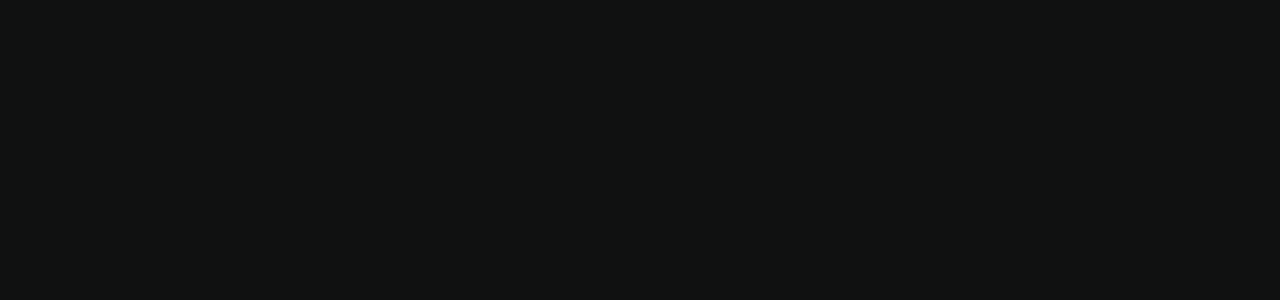
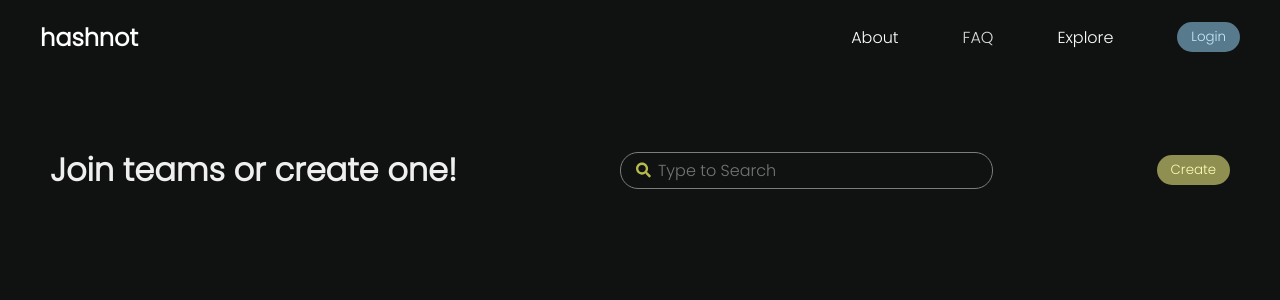
Before and after one commit to ag-wnl/hashnot, a React (Create React App) app: page /explore in a window 1280 px wide. Before the commit this address had no page. Shown: the top 300 px of the page. Built offline with nearby package versions, Linux system fonts and the light colour scheme.

Commit message:
search fix

```diff
--- a/package.json
+++ b/package.json
@@ -11,6 +11,7 @@
     "@testing-library/user-event": "^13.5.0",
     "react": "^18.2.0",
     "react-dom": "^18.2.0",
+    "react-icons": "^4.10.1",
     "react-router-dom": "^6.15.0",
     "react-scripts": "5.0.1",
     "web-vitals": "^2.1.4"
--- a/src/App.css
+++ b/src/App.css
@@ -3,6 +3,23 @@
 
 .body{
   font-family: 'Poppins', sans-serif;
+}
+
+.create-btn {
+  background-color: #8e8f50;
+  color: #fbffb6;
+  font-family: 'Poppins', sans-serif;
+  border: none;
+  border-radius: 18px;
+  padding: 5px;
+  padding-left: 14px;
+  padding-right: 14px;
+  cursor: pointer;
+  transition: 0.2s ease-in-out;
+}
+
+.create-btn:hover {
+  background-color: #7d7e34;
 }
 
 .banner {
@@ -92,6 +109,7 @@
   display: flex;
   flex-direction: column;
   margin-top: 5rem;
+  margin-bottom: 5rem;
 }
 
 .user-card-row {
@@ -106,3 +124,10 @@
   height: 40px;
   border-radius: 6px;
 }
+
+.explore-header {
+  display: flex;
+  flex-direction: row;
+  justify-content: space-between;
+  align-items: center;
+}
--- a/src/App.js
+++ b/src/App.js
@@ -3,6 +3,7 @@ import {BrowserRouter, Routes, Route} from 'react-router-dom'
 import Home from './pages/Home';
 import Account from './pages/Account';
 import About from './pages/About';
+import Explore from './pages/Explore';
 
 function App() {
   return (
@@ -14,6 +15,7 @@ function App() {
               <Route path='/home' element = {<Home />} />
               <Route path='/about' element = {<About />} />
               <Route path='/account' element = {<Account />} />
+              <Route path='/explore' element = {<Explore />} />
             </Routes>
           </BrowserRouter>
       </div>
--- /dev/null
+++ b/src/components/ExploreSearch.js
@@ -0,0 +1,40 @@
+import React, { useState } from "react";
+import {FaSearch} from "react-icons/fa"
+import '../components/component.css';
+
+// This is the search bar for the explore
+
+function ExploreSearch({ setResults }) {
+
+    const [input, setInput] = useState("")
+
+    //fetching data from API
+    const fetchData = (value) => {
+        fetch("https://jsonplaceholder.typicode.com/users").then((response) => response.json()).then(json => {
+            const results = json.filter((user) => {
+                return value &&  user && user.name && user.name.toLowerCase().includes(value)
+            });
+            setResults(results);
+        });
+    }
+
+    //checking when searchbar text changes
+    const handleChange = (value) => {
+        setInput(value)
+        fetchData(value)
+    }
+
+    return (
+        <>
+            <div class = 'search-wrap' >
+                <FaSearch class = 'search-icon' />
+                <input placeholder="Type to Search"
+                value={input}
+                onChange={(e) => handleChange(e.target.value)}
+                />
+            </div>
+        </>
+    );
+}
+
+export default ExploreSearch;
--- a/src/components/Navbar.js
+++ b/src/components/Navbar.js
@@ -18,7 +18,7 @@ function Navbar() {
                     <ul class = 'nav-right'>
                         <li><Link to="/about" class = 'link-react'>About</Link></li>
                         <li>FAQ</li>
-                        <li>Explore</li>
+                        <li><Link to="/explore" class = 'link-react'>Explore</Link></li>
                         {/* <li>{isAuthenticated && <p>{user.name}</p>}</li> */}
                         {
                             isAuthenticated ? (
--- a/src/components/component.css
+++ b/src/components/component.css
@@ -76,5 +76,37 @@
 
 .link-react {
     text-decoration: none;
-    color: #d7dbdc;
+    color: #ffffff;
 }
+
+.search-wrap {
+    min-width: 300px;
+    color: rgb(233, 233, 233);
+    background-color: #101111;
+    border: 1px solid rgb(125, 125, 125);
+    border-radius: 18px;
+    height: 2.2rem;
+    padding: 0 15px;
+    display: flex;
+    align-items: center;
+}
+
+input {
+    background-color: transparent;
+    color: rgb(233, 233, 233);
+    font-family: 'Poppins', sans-serif;
+    border: none;
+    height: 100%;
+    font-size: 1rem;
+    width: 100%;
+    margin-left: 5px;
+}
+
+input:focus {
+    outline: none;
+    color: rgb(233, 233, 233);
+}
+
+.search-icon {
+    color: #b5bb4c;
+}
--- a/src/pages/Account.js
+++ b/src/pages/Account.js
@@ -2,6 +2,7 @@
 import '../App.css';
 import { useAuth0 } from "@auth0/auth0-react";
 import Navbar from '../components/Navbar';
+import '../components/component.css'
 
 function Account() {
 
@@ -21,6 +22,9 @@ function Account() {
                         <span>{user.email}</span>
                     </div>
                 </div>
+                <button
+                    onClick={() => logout({ logoutParams: { returnTo: window.location.origin } })}
+                    class = 'login-btn'>Logout</button>
 
             </div>
         </>
--- /dev/null
+++ b/src/pages/Explore.js
@@ -0,0 +1,29 @@
+import '../App.css';
+import { useAuth0 } from "@auth0/auth0-react";
+import Navbar from '../components/Navbar';
+import ExploreSearch from '../components/ExploreSearch';
+import { useState } from 'react';
+
+
+function Explore() {
+
+    const [results, setResults] = useState([]);
+
+    return (
+        <>
+            <Navbar />
+            <div class = 'account-head'>
+                <div class = 'explore-header'>
+                    <h1>Join teams or create one!</h1>
+                    <ExploreSearch setResults={setResults} />
+                    <button class = 'create-btn'>Create</button>
+                </div>
+
+            </div>
+
+
+        </>
+    );
+}
+
+export default Explore;
```
Also changed, not shown: 1 other file (tests, documents, lock files or other folders).
